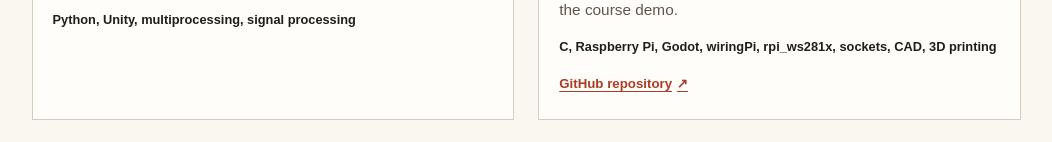
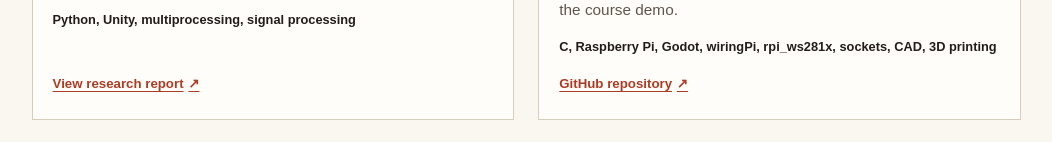
Before and after one commit to levicorp-us/levicorp-us.github.io, a plain HTML site: page portfolio.html in a window 1280 px wide. Shown: the part 1880-2022 px from the top of the page, without its empty margins (203-1255 px from the left). Drawn offline with Linux system fonts and the light colour scheme.

Commit message:
Link undergraduate research report

```diff
--- a/portfolio.html
+++ b/portfolio.html
@@ -92,6 +92,7 @@
               <h3>Emotion-Responsive Game</h3>
               <p class="project-desc">The game estimates players’ emotions from facial expressions, voice, and pulse waveforms in real time. NPC reactions and story branches change in response. We examined the results through playtests and post-game surveys.</p>
               <p class="project-tech">Python, Unity, multiprocessing, signal processing</p>
+              <a class="project-link" href="./assets/reports/2023-undergraduate-research-report.pdf" target="_blank" rel="noopener">View research report <span aria-hidden="true">↗</span></a>
             </div>
           </article>
           <article class="project" id="led">
```
Also changed, not shown: 1 other file.
